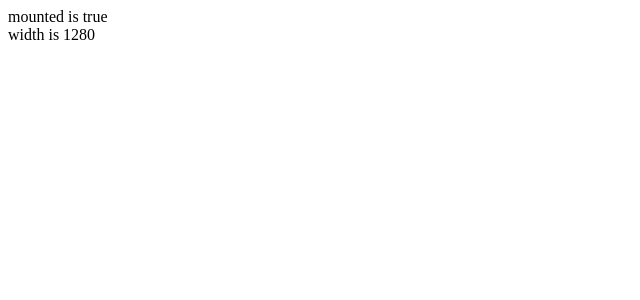
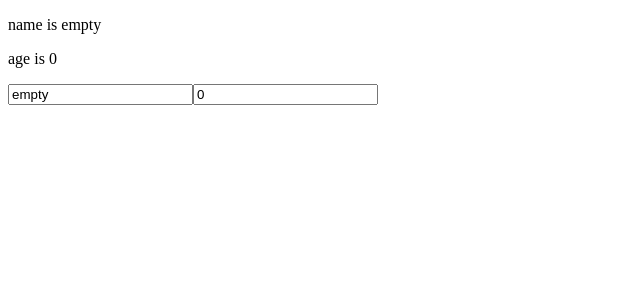
Before and after one commit to pscraper/client, a React (Create React App) app: page / in a window 1280 px wide. Shown: the top 300 px of the page, without its empty margins (0-640 px from the left). Built offline with nearby package versions, Linux system fonts and the light colour scheme; the HTML template or start-up script is replaced by a standard one.

Commit message:
feat: useReducer 훅 사용

```diff
--- /dev/null
+++ b/public/index.html
@@ -0,0 +1,10 @@
+<!DOCTYPE html>
+<html lang="en">
+  <head>
+    <meta charset="UTF-8" />
+    <meta name="viewport" content="width=device-width, initial-scale=1.0" />
+  </head>
+  <body>
+    <div id="root"></div>
+  </body>
+</html>
--- a/src/App.tsx
+++ b/src/App.tsx
@@ -1,41 +1,58 @@
-import React, { useState, useEffect } from "react"
+import React, { useState, useReducer, useContext, useEffect, useRef, useCallback } from "react"
 
 
-
-const useWindowWidth = () => {
-  const [width, setWidth] = useState(window.innerWidth);
-  useEffect(() => {
-    const onResize = () => setWidth(window.innerWidth);
-    window.addEventListener('resize', onResize);
-    return () => {
-      window.removeEventListener('resize', onResize);
-    }
-  }, []);
-
-  return width;
+interface StateType {
+  name: string | undefined,
+  age: number | undefined
 }
 
-
-const useMounted = () => {
-  const [mounted, setMounted] = useState(false);
-  useEffect(() => {
-    setTimeout(() => setMounted(true), 1500);
-  }, []);
-  return mounted;
+interface ActionType {
+  type: Action,
+  name: string | undefined,
+  age: number | undefined
 }
 
+enum Action {
+  SetName = 'setName',
+  SetAge = 'setAge'
+}
+
+const INITIAL_STATE: StateType = { name: 'empty', age: 0 };
+function reducer(state: StateType, action: ActionType): StateType {
+  switch (action.type) {
+    case Action.SetName:
+      return { ...state, name: action.name };
+
+    case Action.SetAge:
+      return { ...state, age: action.age };
+
+    default:
+      return state;
+  }
+}
 
 const App = () => {
-  const width = useWindowWidth();
-  const mounted = useMounted();
+  const [state, dispatch] = useReducer(reducer, INITIAL_STATE);
 
   return (
     <div>
-      {`mounted is ${mounted}`} <br/>
-      {`width is ${width}`}
+      <p>{`name is ${state.name}`}</p>
+      <p>{`age is ${state.age}`}</p>
+      <input
+        type="text"
+        value={state.name === undefined ? '' : state.name}
+        onChange={e => dispatch({ ...state, type: Action.SetName, name: e.target.value })}
+      />
+
+      <input
+        type="number"
+        value={state.age === undefined ? 0 : state.age}
+        onChange={e => dispatch({ ...state, type: Action.SetAge, age: Number(e.target.value) })}
+      />
     </div>
   )
 }
 
 
+
 export default App
```
